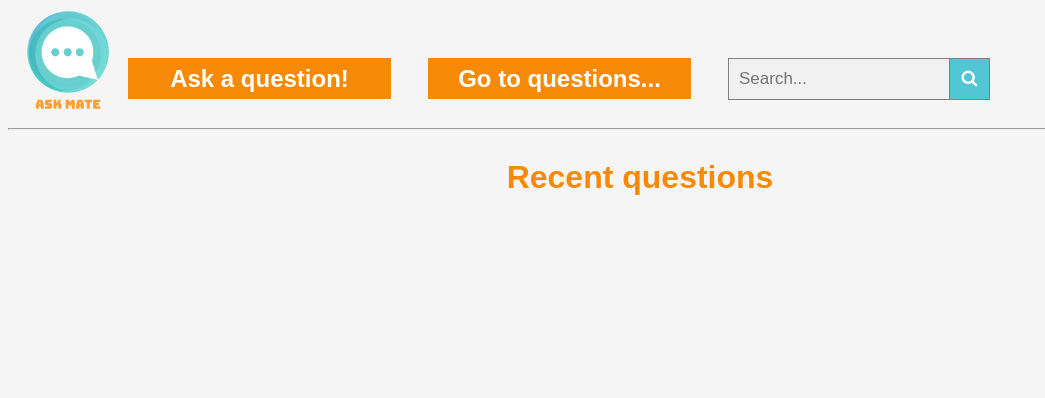
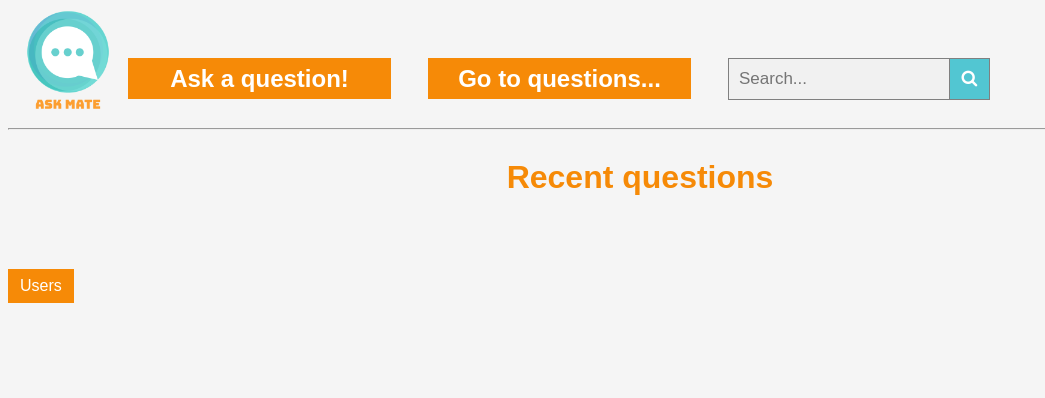
Before and after one commit to CodecoolGlobal/ask-mate-3-python-Gezow, a Flask app: template templates/searched_list.html in a window 1280 px wide. Shown: the top 398 px of the page, without its empty margins (0-1045 px from the left). Run offline with Flask 2, Linux system fonts and the light colour scheme; the template is opened without the code that fills it, so the values that code supplies are empty; some libraries are stand-ins or nearby versions.

Commit message:
4.2, Users button to the main page

```diff
--- a/templates/searched_list.html
+++ b/templates/searched_list.html
@@ -8,5 +8,6 @@
       </tr>
 {% endblock table_header %}
 {% block home_button %}
-
+    <br><br>
+    <a type="button" class="small-button" href="/users">Users</a>
 {% endblock home_button %}
```
